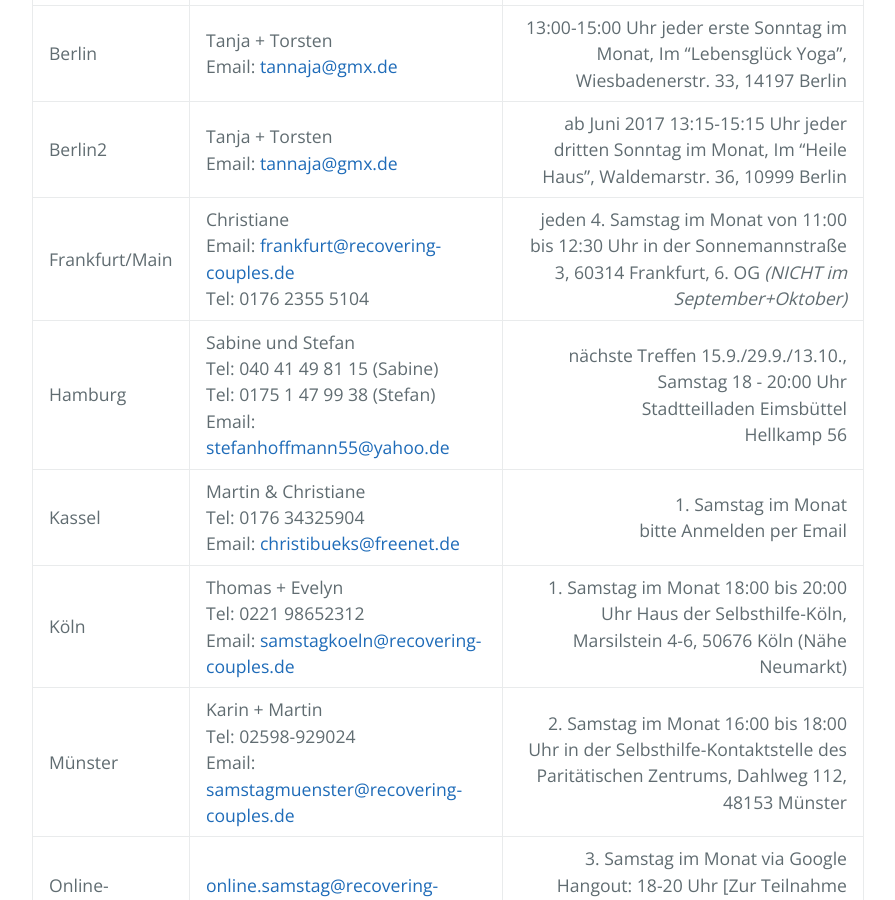
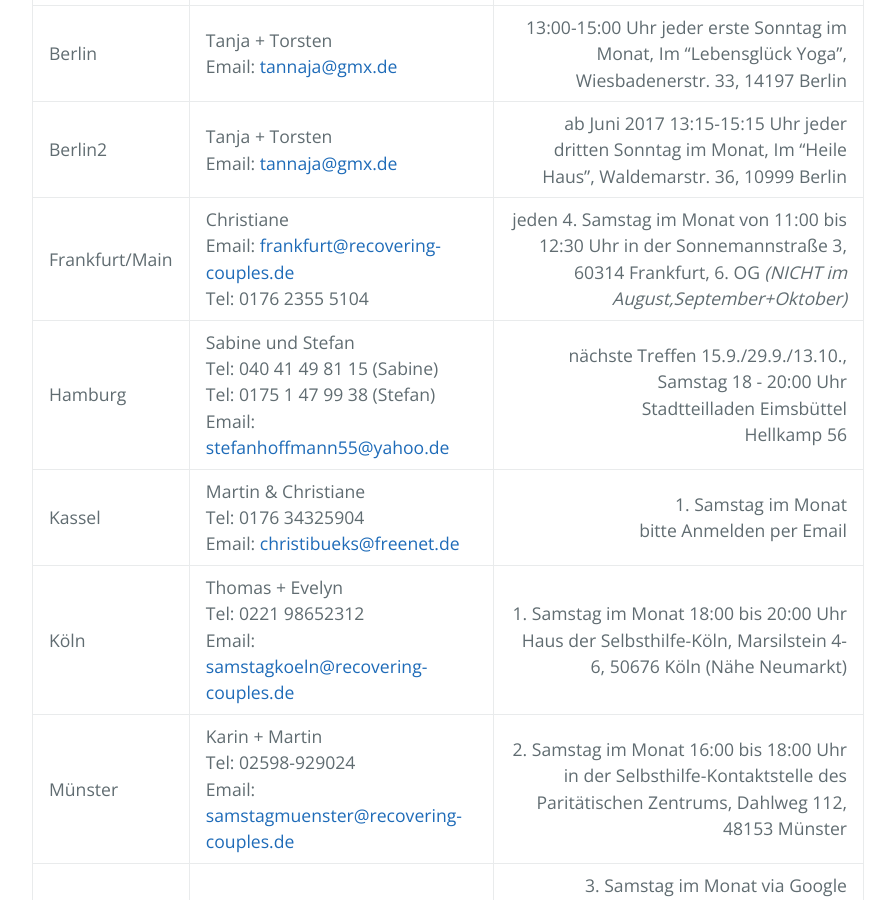
Before and after one commit to rcadeutschland/rcadeutschland.github.io, a Jekyll site: the page built from Gruppen.MD, in a window 1280 px wide and 900 px high, scrolled down 552 px. Shown: the whole window, without its empty margins (192-1087 px from the left). Built offline with Jekyll 4.4.1, drawn with Linux system fonts in a browser that asks for light colours; nearby versions of some CDN libraries.

Commit message:
Update Gruppen.MD

```diff
--- a/Gruppen.MD
+++ b/Gruppen.MD
@@ -10,7 +10,7 @@
 |:------ | ------- | ---------------------------: |
 | Berlin | Tanja + Torsten<br>Email: <tannaja@gmx.de> |  13:00-15:00 Uhr jeder erste Sonntag im Monat, Im "Lebensglück Yoga", Wiesbadenerstr. 33, 14197 Berlin |
 | Berlin2 | Tanja + Torsten<br>Email: <tannaja@gmx.de> |  ab Juni 2017 13:15-15:15 Uhr jeder dritten Sonntag im Monat, Im "Heile Haus", Waldemarstr. 36, 10999 Berlin |
-| Frankfurt/Main | Christiane<br>Email: <frankfurt@recovering-couples.de><br>Tel: 0176 2355 5104 | jeden 4. Samstag im Monat  von 11:00 bis 12:30 Uhr  in der Sonnemannstraße 3,  60314 Frankfurt, 6. OG  *(NICHT im September+Oktober)*|
+| Frankfurt/Main | Christiane<br>Email: <frankfurt@recovering-couples.de><br>Tel: 0176 2355 5104 | jeden 4. Samstag im Monat  von 11:00 bis 12:30 Uhr  in der Sonnemannstraße 3,  60314 Frankfurt, 6. OG  *(NICHT im August,September+Oktober)*|
 | Hamburg | Sabine und Stefan<br>Tel: 040 41 49 81 15 (Sabine)<br>Tel: 0175 1 47 99 38 (Stefan)<br>Email: <stefanhoffmann55@yahoo.de> | nächste Treffen 15.9./29.9./13.10.,<br>Samstag 18 - 20:00 Uhr<br>Stadtteilladen Eimsbüttel<br>Hellkamp 56 |
 | Kassel | Martin & Christiane<br>Tel: 0176 34325904<br>Email: <christibueks@freenet.de> | 1. Samstag im Monat<br> bitte Anmelden per Email |
 | Köln | Thomas + Evelyn<br>Tel: 0221 98652312<br>Email: <samstagkoeln@recovering-couples.de> | 1. Samstag im Monat 18:00 bis 20:00 Uhr Haus der Selbsthilfe-Köln, Marsilstein 4-6, 50676 Köln (Nähe Neumarkt) |
```
